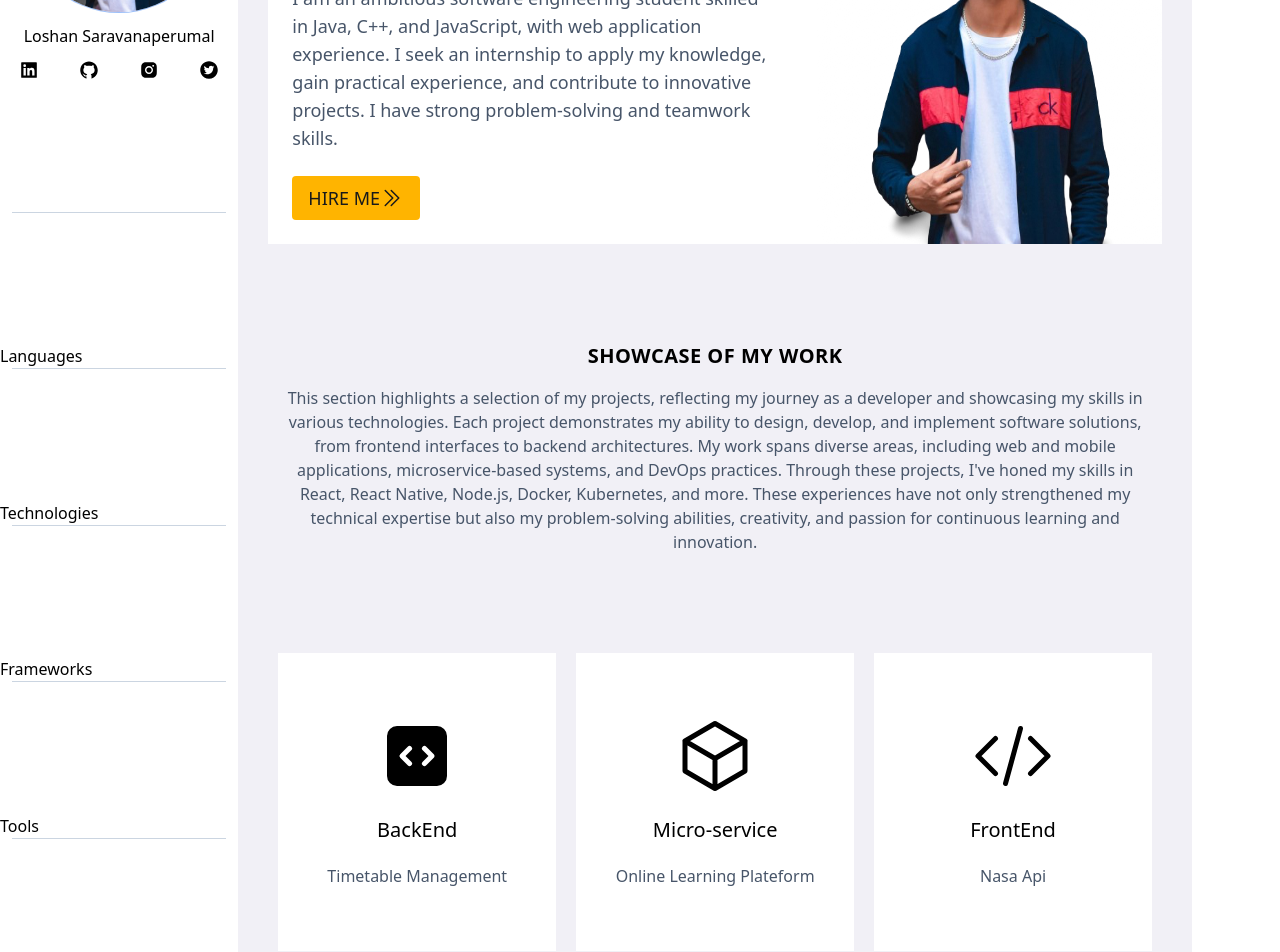
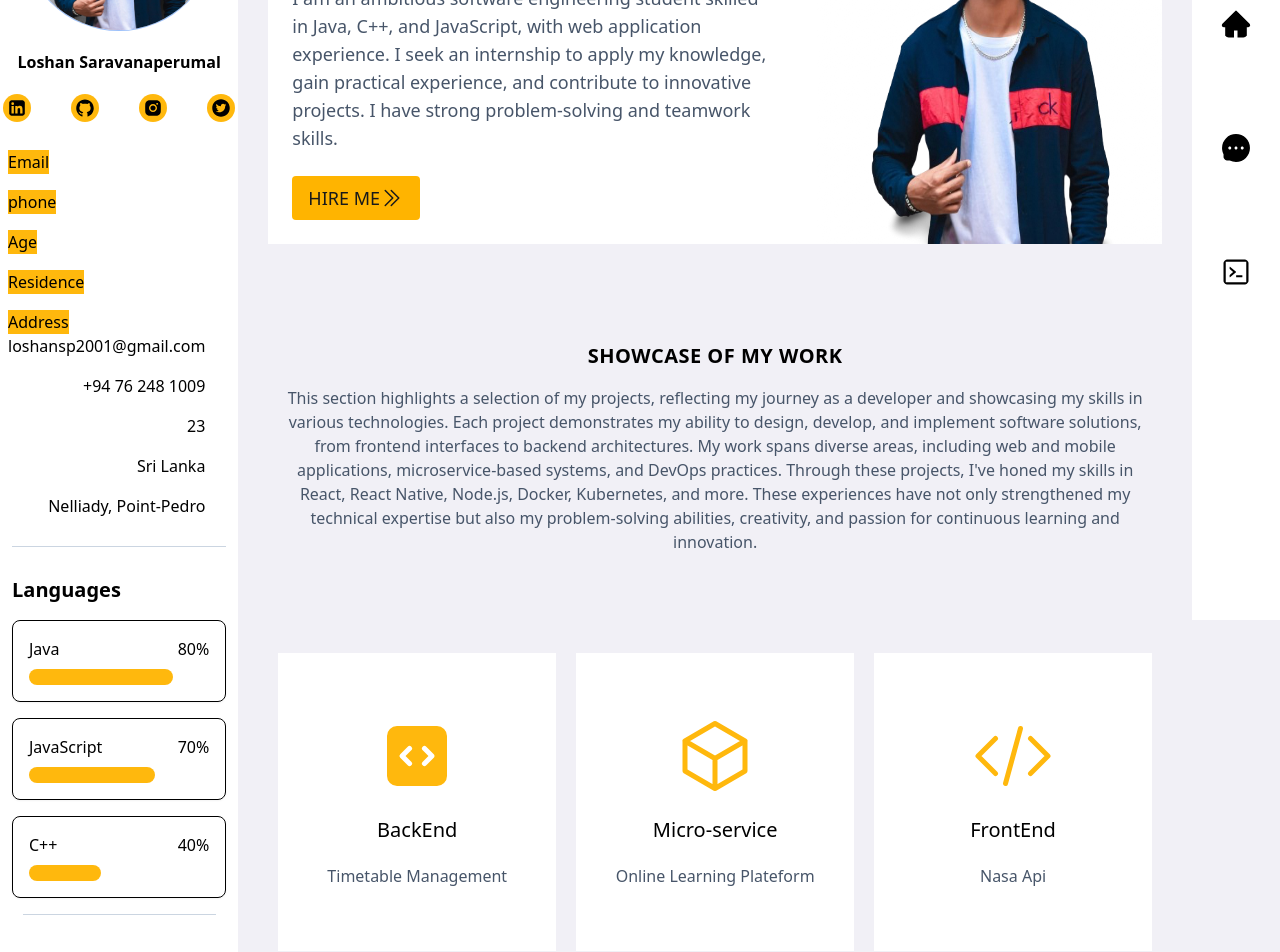
Before and after one commit to Loshan2001/myPortfolio, a React (Vite) app: page / in a window 1280 px wide. Shown: the part 180-1132 px from the top of the page. Built offline with nearby package versions, Linux system fonts and the light colour scheme.

Commit message:
implement the Language Progress bar using useSpring

```diff
--- a/package.json
+++ b/package.json
@@ -13,7 +13,9 @@
     "@headlessui/react": "^2.1.2",
     "react": "^18.3.1",
     "react-dom": "^18.3.1",
-    "react-icons": "^5.2.1"
+    "react-icons": "^5.2.1",
+    "react-progressbar.js": "^0.2.0",
+    "react-spring": "^9.7.4"
   },
   "devDependencies": {
     "@types/react": "^18.3.3",
--- a/src/components/Home/Details.jsx
+++ b/src/components/Home/Details.jsx
@@ -2,6 +2,12 @@ import React from "react";
 
 import Profile from "./Profile/Profile";
 import Cloud from './Profile/Cloud'
+import Languages from './Profile/Languages'
+import Technology from './Profile/Technologies'
+import FrameWork from './Profile/FrameWorks'
+import Tools from './Profile/Tools'
+import Approach from './Profile/Approaches'
+
 function Details() {
   return (
     <>
@@ -9,28 +15,28 @@ function Details() {
       <Profile/>
       {/* Languages */}
       <div>
-      Languages
-      <hr className="text-slate-300  w-[90%] items-center mx-auto"/>
+      <Languages/>
+
       </div>
       {/* Technologies */}
       <div>
-      Technologies
-      <hr className="text-slate-300  w-[90%] items-center mx-auto"/>
+      <Technology/>
+
       </div>
       {/* Frameworks */}
       <div>
-      Frameworks
-      <hr className="text-slate-300  w-[90%] items-center mx-auto"/>
+      <FrameWork/>
+
       </div>
       {/* Tools */}
       <div>
-      Tools
-      <hr className="text-slate-300  w-[90%] items-center mx-auto"/>
+      <Tools/>
+
       </div>
       {/* Approaches */}
       <div>
-      Approaches
-      <hr className="text-slate-300  w-[90%] items-center mx-auto"/>
+      <Approach/>
+
       </div>
       {/* Cloud */}
       <div>
--- a/src/components/Home/Hero.jsx
+++ b/src/components/Home/Hero.jsx
@@ -5,13 +5,13 @@ import Sidebar from './Sidebar'
 import ProjectHeader from './ProjectHeader'
 import Details from './Details'
 import Project from './Project'
-
+import DarkBackground from '../../assets/DarkBackground.svg'
 function Hero() {
   return (
    <div className='wrapper max-w-full min-h-screen grid  bg-light dark:bg-black'>
-        <div className='details  bg-white dark:bg-dark dark:text-white grid grid-cols-1  gap-1 '><Details/></div>
+        <div className='details  bg-white dark:bg-dark dark:text-white grid grid-cols-1 '><Details/></div>
         <div className='intro  bg-white  dark:bg-dark  dark:text-white'><Intro/></div>
-        <div className='sidebar  bg-white  dark:bg-dark  dark:text-white'><Sidebar/></div>
+        <div className='sidebar  bg-white  dark:bg-dark  dark:text-white max-h-screen flex flex-col justify-between items-center  '><Sidebar/></div>
         <div className='p-header   dark:text-white'><ProjectHeader/></div>
         <div className='project  dark:text-white grid grid-cols-3'>
            <Project/>
--- a/src/components/Home/Profile/Approaches.jsx
+++ b/src/components/Home/Profile/Approaches.jsx
@@ -3,6 +3,7 @@ import React from 'react'
 function Approaches() {
   return (
     <>
+    Approaches
    <hr className="text-slate-300  w-[90%] items-center mx-auto"/>
     </>
   )
--- a/src/components/Home/Profile/Languages.jsx
+++ b/src/components/Home/Profile/Languages.jsx
@@ -1,12 +1,37 @@
-import React from 'react'
+import React from 'react';
+import { useSpring, animated } from 'react-spring';
 
 function Languages() {
+  const languages = [
+    { language: 'Java', percentage: 80 },
+    { language: 'JavaScript', percentage: 70 },
+    { language: 'C++', percentage: 40 },
+  ];
+
   return (
-    <>
-    Languages
-    <hr className="text-slate-300  w-[90%] items-center mx-auto"/>
-     </>
-  )
+    <div className="p-3">
+      <h3 className="text-xl font-semibold mb-4">Languages</h3>
+      {languages.map((lang, index) => {
+        const props = useSpring({ width: `${lang.percentage}%`, from: { width: '0%' } });
+
+        return (
+          <div key={index} className="mb-4 p-4 border border-gray-300 rounded-lg shadow-sm">
+            <div className="flex justify-between mb-2">
+              <span className="font-medium">{lang.language}</span>
+              <span className="font-medium">{lang.percentage}%</span>
+            </div>
+            <div className="w-full bg-gray-200 rounded-full h-4">
+              <animated.div
+                className="bg-yellow dark:bg-secondary h-full rounded-full"
+                style={props}
+              />
+            </div>
+          </div>
+        );
+      })}
+      <hr className="text-slate-300 w-[90%] items-center mx-auto my-4" />
+    </div>
+  );
 }
 
-export default Languages
+export default Languages;
--- a/src/components/Home/Profile/Profile.jsx
+++ b/src/components/Home/Profile/Profile.jsx
@@ -7,17 +7,33 @@ import { AiFillTwitterCircle } from "react-icons/ai";
 function Profile() {
   return (
     <>
-       <div className="flex flex-col gap-3 items-center">
+       <div className="flex flex-col gap-5 items-center justify-center flex-wrap ">
         <img src={Logo} alt="" className="w-48 h-48 rounded-full  ring-1" />
-        <p>Loshan Saravanaperumal</p>
+        <p className='font-bold'>Loshan Saravanaperumal</p>
         <div className="flex justify-evenly gap-10 ">
-         <AiFillLinkedin className="size-5"/>
-          <AiFillGithub className="size-5"/>
-          <AiFillInstagram className="size-5"/>
-          <AiFillTwitterCircle className="size-5"/>
+         <AiFillLinkedin className="size-7 p-1 rounded-full cursor-pointer bg-yellow dark:bg-black"/>
+          <AiFillGithub className="size-7 p-1 rounded-full cursor-pointer bg-yellow  dark:bg-black"/>
+          <AiFillInstagram className="size-7 p-1 rounded-full cursor-pointer bg-yellow dark:bg-black "/>
+          <AiFillTwitterCircle className="size-7 p-1 rounded-full cursor-pointer bg-yellow  dark:bg-black"/>
         </div>
+        <div className='w-full flex p-2 flex-wrap items-center justify-between '>
+          <div className='flex flex-col items-start gap-4'>
+          <span className='bg-yellow dark:bg-transparent'>Email  </span>
+          <span className='bg-yellow dark:bg-transparent'>phone  </span>
+          <span className='bg-yellow dark:bg-transparent'>Age  </span>
+          <span className='bg-yellow dark:bg-transparent'>Residence  </span>
+          <span className='bg-yellow dark:bg-transparent'>Address  </span>
+          </div>
+          <div className='flex flex-col items-end gap-4'>
+            <span>loshansp2001@gmail.com</span>
+            <span>+94 76 248 1009</span>
+            <span>23</span>
+            <span>Sri Lanka</span>
+            <span>Nelliady, Point-Pedro</span>
+          </div>
+        </div>
+      <hr className="text-slate-300  w-[90%] items-center mx-auto "/>
       </div>
-      <hr className="text-slate-300  w-[90%] items-center mx-auto"/>
     </>
   )
 }
--- a/src/components/Home/Sidebar.jsx
+++ b/src/components/Home/Sidebar.jsx
@@ -1,22 +1,25 @@
 import React, { useState } from "react";
-
+import { AiFillHome } from "react-icons/ai";
+import { AiFillMessage } from "react-icons/ai";
+import { AiOutlineCode } from "react-icons/ai";
 function Sidebar() {
-  const [darkmode , setDarkmode]= useState(false)
+  const [darkmode, setDarkmode] = useState(false);
   const toggleTheme = () => {
     //
     document.documentElement.classList.toggle("dark");
-    setDarkmode(!darkmode)
+    setDarkmode(!darkmode);
   };
   return (
+    <>
       <div>
-      {darkmode ?
+        {darkmode ? (
           <svg
             xmlns="http://www.w3.org/2000/svg"
             fill="none"
             viewBox="0 0 24 24"
             strokeWidth={1.5}
             stroke="currentColor"
-        className="size-8 m-7 hover:bg-yellow hover:bg-opacity-30 rounded-full cursor-pointer transition duration-500 ease-in-out"
+            className="size-8 m-7 hover:bg-yellow hover:bg-opacity-30 rounded-full cursor-pointer transition duration-500 ease-in-out "
             onClick={toggleTheme}
           >
             <path
@@ -25,14 +28,14 @@ function Sidebar() {
               d="M21.752 15.002A9.72 9.72 0 0 1 18 15.75c-5.385 0-9.75-4.365-9.75-9.75 0-1.33.266-2.597.748-3.752A9.753 9.753 0 0 0 3 11.25C3 16.635 7.365 21 12.75 21a9.753 9.753 0 0 0 9.002-5.998Z"
             />
           </svg>
-      :
+        ) : (
           <svg
             xmlns="http://www.w3.org/2000/svg"
             fill="none"
             viewBox="0 0 24 24"
             strokeWidth={1.5}
             stroke="currentColor"
-        className="size-8 m-7  hover:bg-slate-300 hover:bg-opacity-50 rounded-full cursor-pointer transition duration-500 ease-in-out"
+            className="size-8 m-7  hover:bg-slate-300 hover:bg-opacity-50 rounded-full cursor-pointer transition duration-500 ease-in-out "
             onClick={toggleTheme}
           >
             <path
@@ -41,8 +44,14 @@ function Sidebar() {
               d="M12 3v2.25m6.364.386-1.591 1.591M21 12h-2.25m-.386 6.364-1.591-1.591M12 18.75V21m-4.773-4.227-1.591 1.591M5.25 12H3m4.227-4.773L5.636 5.636M15.75 12a3.75 3.75 0 1 1-7.5 0 3.75 3.75 0 0 1 7.5 0Z"
             />
           </svg>
-}
+        )}
       </div>
+      <div className=" h-4/5 flex flex-col gap-9">
+        <AiFillHome className="size-8 m-7 rounded-full cursor-pointer"/>
+        <AiFillMessage className="size-8 m-7 rounded-full cursor-pointer" title="send message" />
+        <AiOutlineCode className="size-8 m-7 rounded-full cursor-pointer"/>
+      </div>
+    </>
   );
 }
 
--- a/src/helper/Projects.jsx
+++ b/src/helper/Projects.jsx
@@ -5,7 +5,7 @@ export const projects = [
         xmlns="http://www.w3.org/2000/svg"
         viewBox="0 0 24 24"
         fill="currentColor"
-        className="size-20"
+        className="size-20 text-yellow dark:text-white"
       >
         <path
           fillRule="evenodd"
@@ -25,7 +25,7 @@ export const projects = [
         viewBox="0 0 24 24"
         strokeWidth={1.5}
         stroke="currentColor"
-         className="size-20"
+         className="size-20 text-yellow dark:text-white"
       >
         <path
           strokeLinecap="round"
@@ -45,7 +45,7 @@ export const projects = [
         viewBox="0 0 24 24"
         strokeWidth={1.5}
         stroke="currentColor"
-         className="size-20"
+         className="size-20 text-yellow dark:text-white"
       >
         <path
           strokeLinecap="round"
@@ -63,7 +63,7 @@ export const projects = [
         xmlns="http://www.w3.org/2000/svg"
         viewBox="0 0 24 24"
         fill="currentColor"
-        className="size-20"
+        className="size-20 text-yellow dark:text-white"
       >
         <path
           fillRule="evenodd"
@@ -83,7 +83,7 @@ export const projects = [
         viewBox="0 0 24 24"
         strokeWidth={1.5}
         stroke="currentColor"
-         className="size-20"
+         className="size-20 text-yellow dark:text-white"
       >
         <path
           strokeLinecap="round"
@@ -103,7 +103,7 @@ export const projects = [
         viewBox="0 0 24 24"
         strokeWidth={1.5}
         stroke="currentColor"
-        className="size-20"
+        className="size-20 text-yellow dark:text-white"
       >
         <path
           strokeLinecap="round"
```
Also changed, not shown: src/assets/DarkBackground.svg (added), 1 other file (tests, documents, lock files or other folders). Lines whose indentation alone changed are shown as unchanged.
